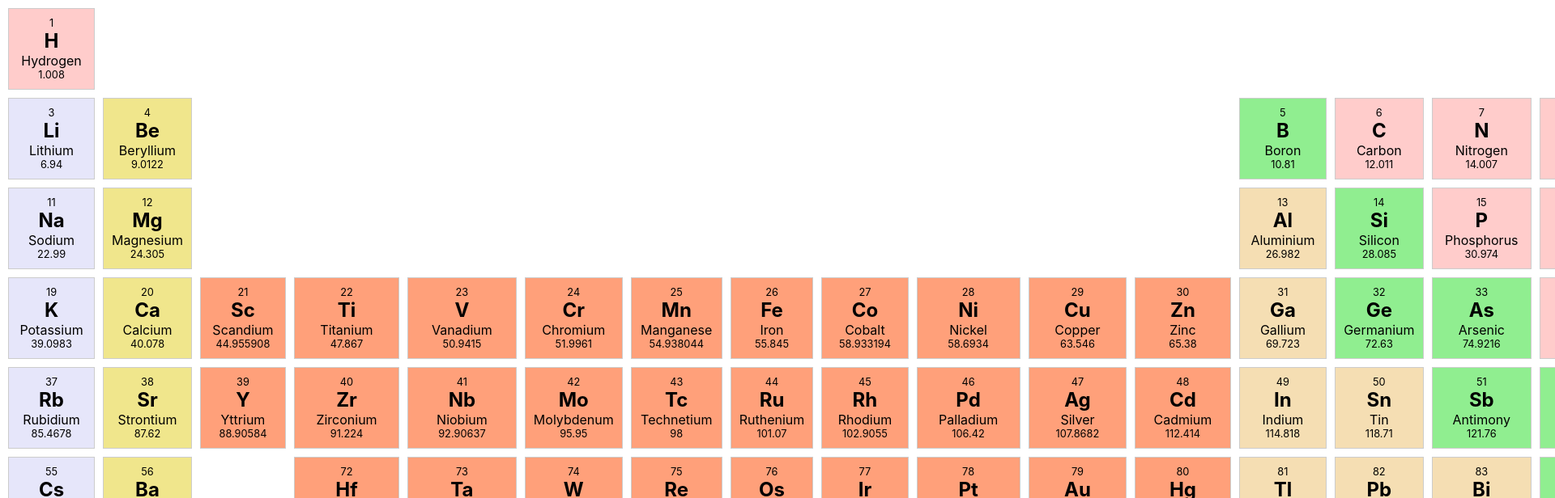
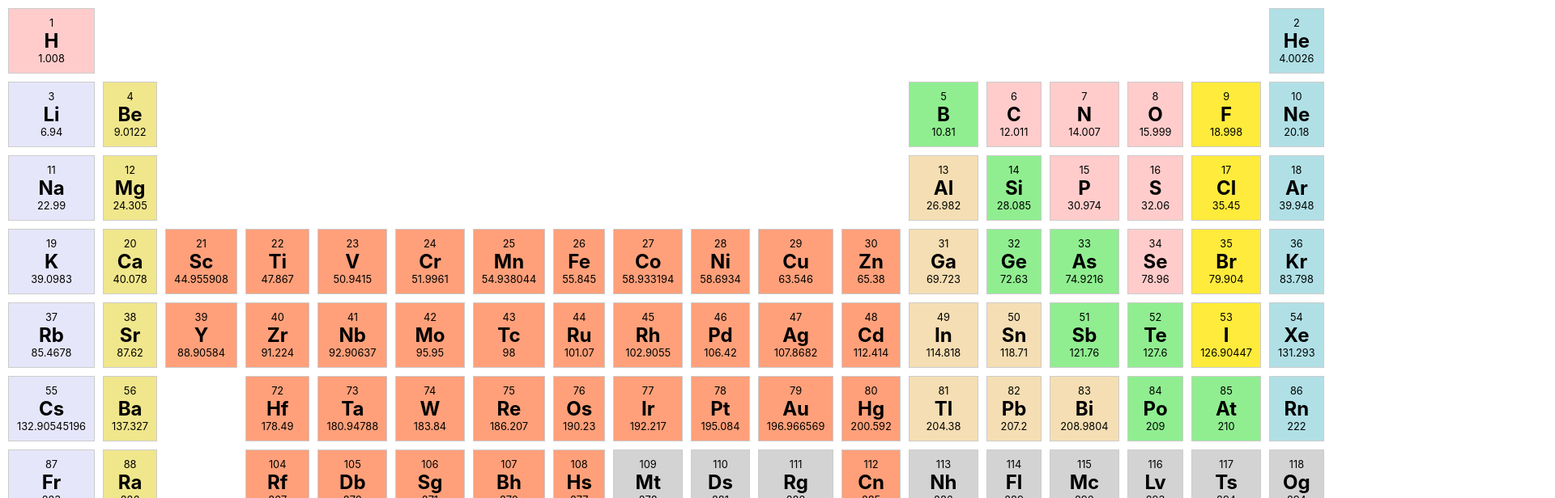
Before and after one commit to dj711-art/periodic-table, a React (Create React App) app: page / in a window 1280 px wide. Shown: the top 616 px of the page at 81% size, 1920 px wide, since content can reach past the window. Built offline with nearby package versions, Linux system fonts and the light colour scheme.

Commit message:
Removed element name from initial table. It will be displayed on mouse hovering

```diff
--- a/src/Element.js
+++ b/src/Element.js
@@ -54,7 +54,6 @@ const Element = ({ element }) => {
     >
       <div className="atomic-number">{element.number}</div>
       <div className="symbol">{element.symbol}</div>
-      <div className="name">{element.name}</div>
       <div className="atomic-mass">{element.atomic_mass}</div>
       <div className={`tooltip ${tooltipPosition.vertical} ${tooltipPosition.horizontal} ${element.category}`}>
         <strong>{element.name}</strong><br />
```
